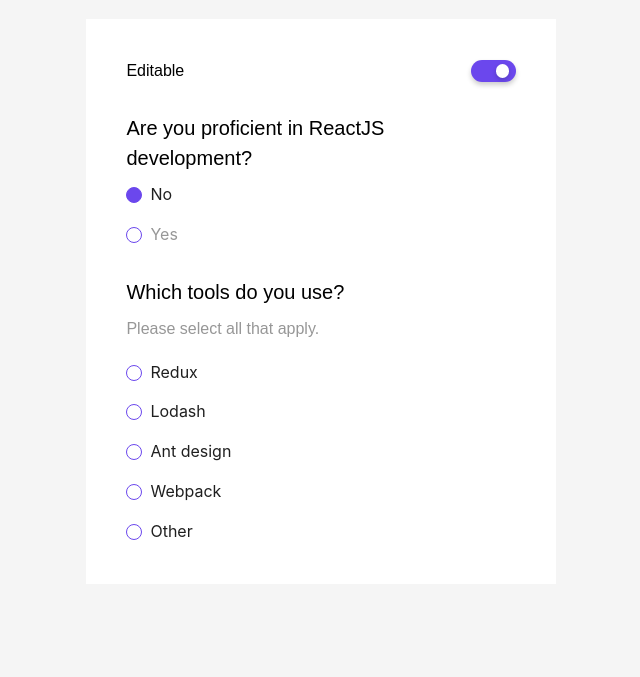
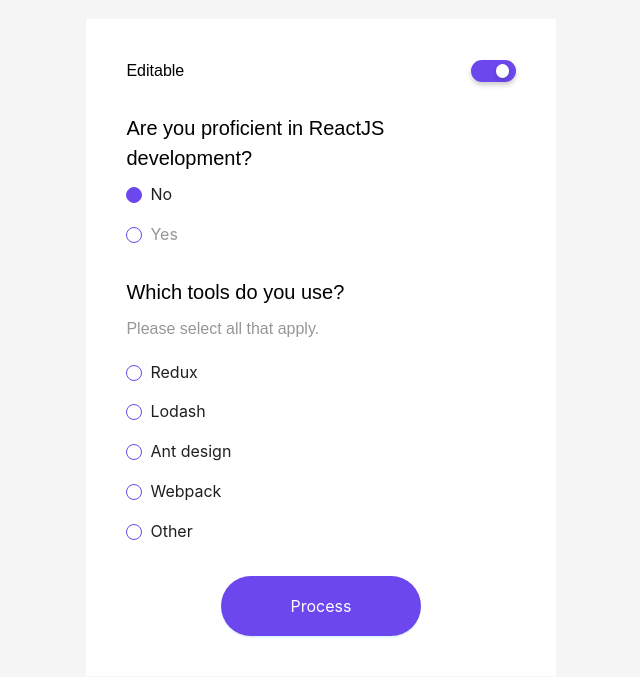
Before and after one commit to felix-le/assignment-fe, a React (Create React App) app: page / in a window 1280 px wide. Shown: the part 109-786 px from the top of the page, without its empty margins (319-959 px from the left). Built offline with nearby package versions, Linux system fonts and the light colour scheme.

Commit message:
fix multiple choices - issue

```diff
--- /dev/null
+++ b/src/components/elements/ButtonComponent.tsx
@@ -0,0 +1,40 @@
+import React, { useState } from "react";
+import { Button } from "antd";
+import type { ConfigProviderProps } from "antd";
+
+type SizeType = ConfigProviderProps["componentSize"];
+
+interface ButtonComponentProps {
+  buttonName: string;
+  handleOnSubmit: () => void;
+  size?: SizeType;
+}
+
+const ButtonComponent: React.FC<ButtonComponentProps> = ({
+  buttonName,
+  handleOnSubmit,
+  size = "large" as SizeType,
+}) => {
+  const handleClick = () => {
+    // Additional logic if needed
+    handleOnSubmit();
+  };
+  const buttonClassName = `bg-brand-primary mt-4 hover:!bg-brand-secondary ${
+    size === "large" ? "min-w-[200px] min-h-[60px]" : ""
+  }`;
+  return (
+    <>
+      <Button
+        type="primary"
+        className={buttonClassName}
+        shape="round"
+        size={size}
+        onClick={handleClick}
+      >
+        {buttonName}
+      </Button>
+    </>
+  );
+};
+
+export default ButtonComponent;
--- /dev/null
+++ b/src/components/elements/CheckBoxComponent.tsx
@@ -0,0 +1,62 @@
+import React, { useState, useRef, useEffect } from "react";
+import { Checkbox } from "antd";
+import { CheckboxChangeEvent } from "antd/lib/checkbox/Checkbox";
+interface CheckboxProps {
+  values: string[];
+  selectedValues: string[];
+  onChange: (selectedValues: string[]) => void;
+}
+
+const CheckBoxComponent: React.FC<CheckboxProps> = ({
+  values,
+  selectedValues,
+  onChange,
+}) => {
+  const containerRef = useRef<HTMLLabelElement>(null);
+
+  useEffect(() => {
+    const handleBlur = () => {
+      onChange(selectedValues);
+    };
+
+    const containerElement = containerRef.current;
+
+    if (containerElement) {
+      containerElement.addEventListener("blur", handleBlur);
+      return () => {
+        containerElement.removeEventListener("blur", handleBlur);
+      };
+    }
+  }, [selectedValues, onChange]);
+
+  const onCheckboxChange = (value: string) => {
+    const updatedValues = selectedValues.includes(value)
+      ? selectedValues.filter((v) => v !== value)
+      : [...selectedValues, value];
+
+    onChange(updatedValues);
+  };
+
+  return (
+    <div className="flex justify-start items-start flex-col">
+      {values.map((option, index) => (
+        <label
+          key={option}
+          tabIndex={0} // Allow the label to receive focus
+          onBlur={() => containerRef.current?.focus()} // Keep focus within the container
+          ref={containerRef}
+        >
+          <Checkbox
+            checked={selectedValues.includes(option)}
+            onChange={(e: CheckboxChangeEvent) => onCheckboxChange(option)}
+            className="checkbox-brand text-base ant-radio-input mb-4"
+          >
+            {option}
+          </Checkbox>
+        </label>
+      ))}
+    </div>
+  );
+};
+
+export default CheckBoxComponent;
--- a/src/components/elements/MultiRadio.tsx
+++ /dev/null
@@ -1,42 +0,0 @@
-import React, { useState } from "react";
-import type { RadioChangeEvent } from "antd";
-import { Checkbox } from "antd";
-
-interface MultiRadioProps {
-  values: string[];
-  selectedValues: string[];
-  onChange: (selectedValues: string[]) => void;
-}
-
-const MultiRadio: React.FC<MultiRadioProps> = ({
-  values,
-  selectedValues,
-  onChange,
-}) => {
-  const onCheckboxChange = (value: string) => {
-    const updatedValues = selectedValues.includes(value)
-      ? selectedValues.filter((v) => v !== value)
-      : [...selectedValues, value];
-
-    onChange(updatedValues);
-  };
-
-  return (
-    <div className="flex justify-start items-start flex-col">
-      {values.map((option, index) => (
-        <Checkbox
-          key={option}
-          checked={selectedValues.includes(option)}
-          onChange={() => onCheckboxChange(option)}
-          className={`checkbox-brand text-base ant-radio-input${
-            index === values.length - 1 ? "" : " mb-4"
-          }`}
-        >
-          {option}
-        </Checkbox>
-      ))}
-    </div>
-  );
-};
-
-export default MultiRadio;
--- a/src/components/modal/Modal.tsx
+++ b/src/components/modal/Modal.tsx
@@ -2,7 +2,9 @@ import React, { useState } from "react";
 import SwitchModalTitle from "../elements/SwitchModalTitle";
 import RadioComponent from "../elements/Radio";
 import QuestionSection from "components/elements/QuestionsSection";
-import MultiRadio from "../elements/MultiRadio";
+import CheckBoxComponent from "../elements/CheckBoxComponent";
+import ButtonComponent from "../elements/ButtonComponent";
+
 const tools = ["Redux", "Lodash", "Ant design", "Webpack", "Other"];
 
 function Modal() {
@@ -17,24 +19,29 @@ function Modal() {
   const handleRadioChange = (value: boolean) => {
     setIsYesSelected(value);
   };
+
+  const handleSubmit = () => {
+    // Handle submit logic
+    console.log("Submit clicked!");
+  };
+
   return (
     <div className="flex justify-center items-center flex-col">
       <SwitchModalTitle title="Editable" />
-
       <QuestionSection question="Are you proficient in ReactJS development?">
         <RadioComponent value={isYesSelected} onChange={handleRadioChange} />
       </QuestionSection>
-
       <QuestionSection
         question="Which tools do you use?"
         subTitle="Please select all that apply."
       >
-        <MultiRadio
+        <CheckBoxComponent
           values={tools}
           selectedValues={selectedValues}
           onChange={handleRadiosChange}
         />
       </QuestionSection>
+      <ButtonComponent buttonName="Process" handleOnSubmit={handleSubmit} />
     </div>
   );
 }
--- a/src/styles/global.css
+++ b/src/styles/global.css
@@ -14,6 +14,14 @@
 @font-face {
   font-family: "Nunito-Bold";
   src: url("./fonts/Nunito-Bold.ttf") format("ttf");
+  font-weight: bold;
+  font-display: swap;
+  font-style: normal;
+}
+
+@font-face {
+  font-family: "Nunito-semibold";
+  src: url("./fonts/Nunito-SemiBold.ttf") format("ttf");
   font-weight: bold;
   font-display: swap;
   font-style: normal;
--- a/tailwind.config.js
+++ b/tailwind.config.js
@@ -34,6 +34,7 @@ module.exports = {
     fontFamily: {
       title: ["Nunito-Bold", "sans-serif"],
       body: ["Nunito", "sans-serif"],
+      semibold: ["Nunito-SemiBold", "sans-serif"],
     },
     screens: {
       sm: "640px",
@@ -62,10 +63,6 @@ module.exports = {
     },
     important: true,
     extend: {
-      fontFamily: {
-        sans: ["Open Sans", "sans-serif", ...defaultTheme.fontFamily.sans],
-        title: ["Clear Sans", "sans-serif", ...defaultTheme.fontFamily.sans],
-      },
       flexShrink: {
         0: "0",
         1: "1",
```
Also changed, not shown: src/styles/fonts/Nunito-SemiBold.ttf (added).
